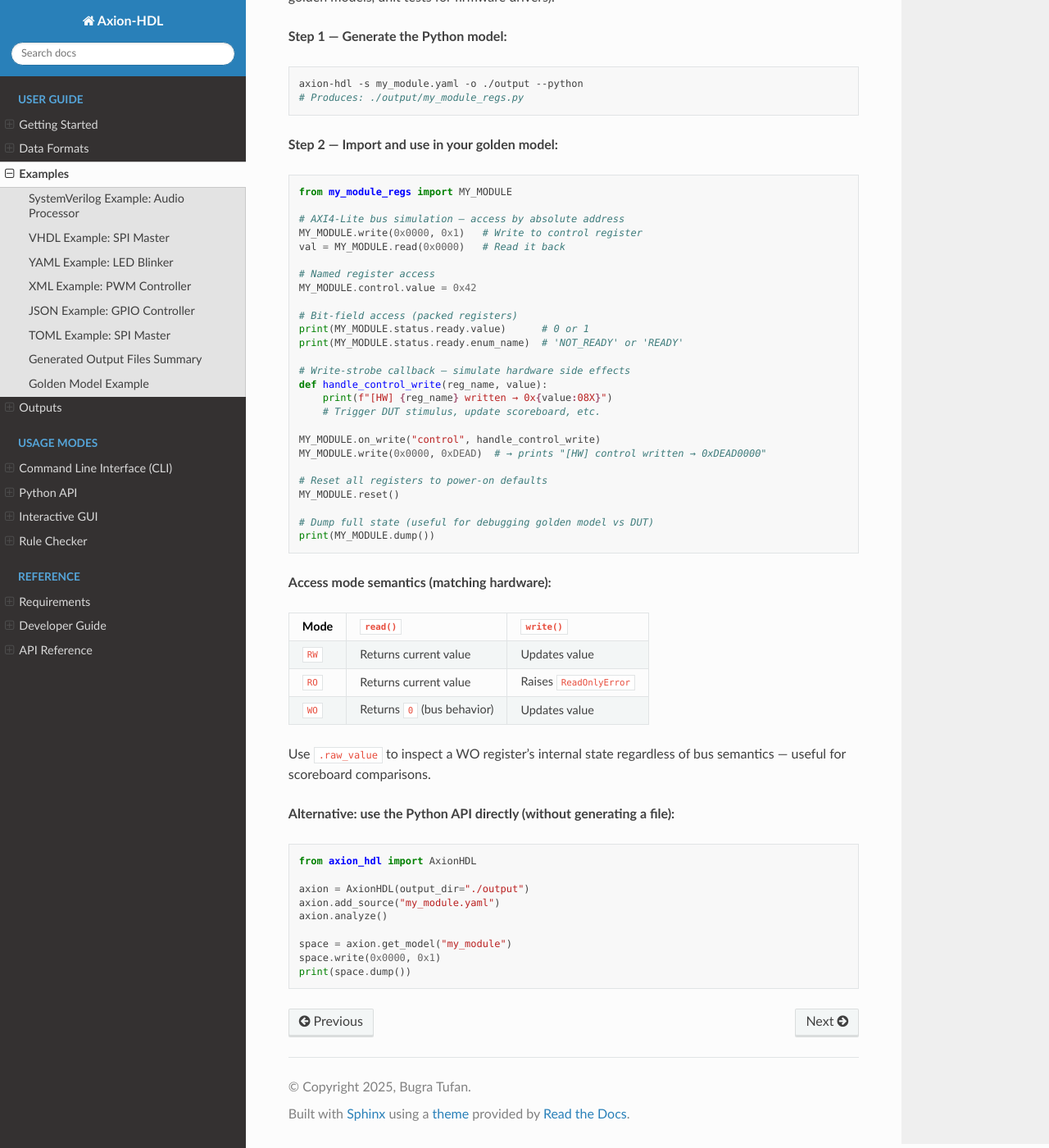
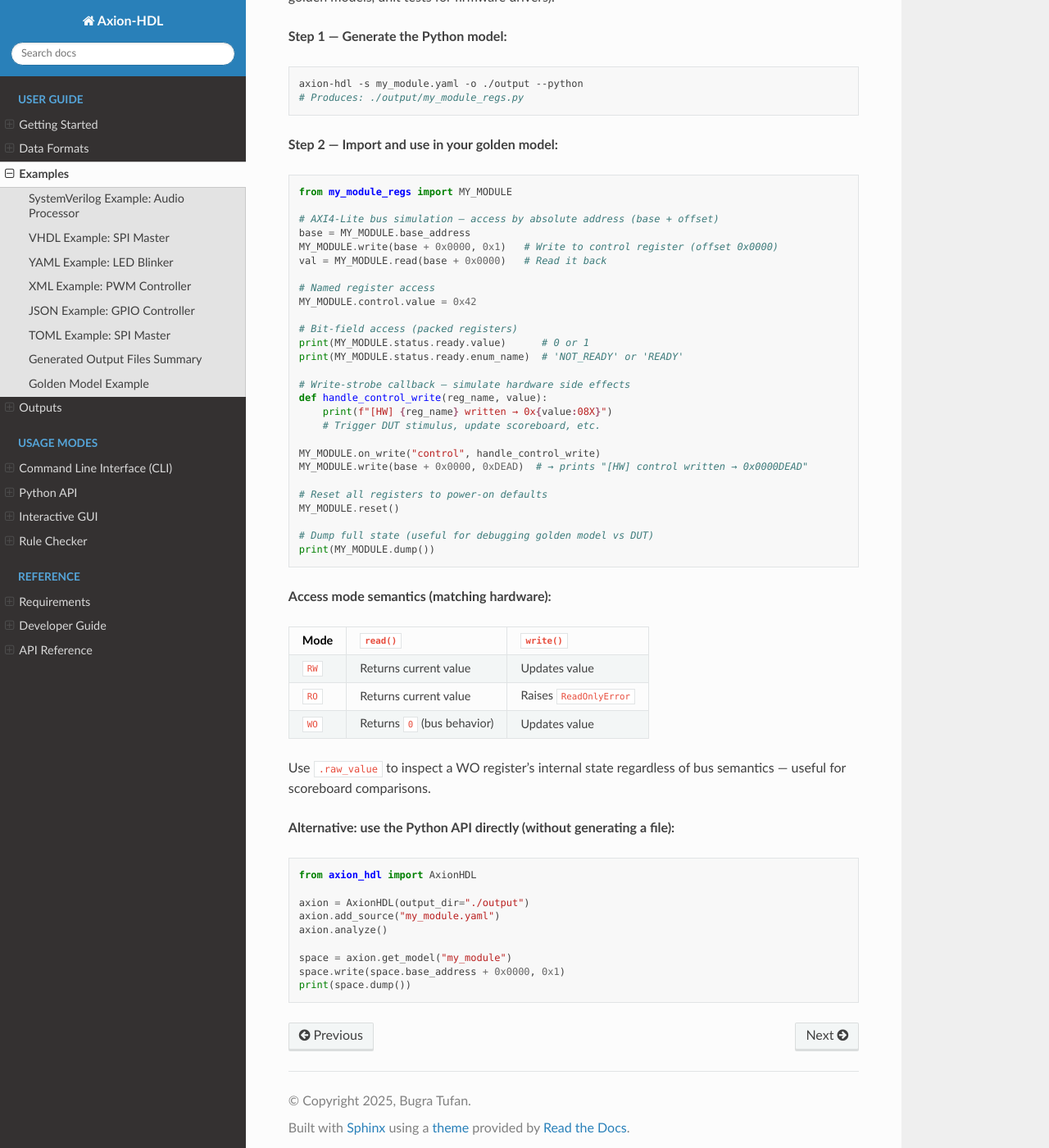
Before and after one commit to bugratufan/axion-hdl, a Sphinx documentation site: the page built from docs/source/examples.md, in a window 1280 px wide and 1400 px high, scrolled down 20986 px. Shown: the whole window at 82% size. Built offline with Sphinx 7.4.7 and the Read the Docs theme 3.1.0, drawn with Linux system fonts in a browser that asks for light colours.

Commit message:
fix(register-model): address Copilot review comments on PR #112
- axion.py: add missing `return errors` at end of check_address_overlaps()
- python_generator.py: sanitize entity_name to valid Python identifier (hyphens → _,
  guard against leading digits); add _sanitize_identifier() helper
- python_generator.py: update usage template to use base + offset notation
- docs/outputs.md: fix example to use base_address + offset instead of bare 0x0000
- docs/examples.md: fix write/read calls to use absolute addresses; fix callback
  comment value (0xDEAD0000 → 0x0000DEAD); fix Alternative section address
- docs/python-api.md: fix generate_python() return type (List[str] | False);
  fix usage snippet to use absolute address

````diff
--- a/docs/source/examples.md
+++ b/docs/source/examples.md
@@ -1207,9 +1207,10 @@ axion-hdl -s my_module.yaml -o ./output --python
 ```python
 from my_module_regs import MY_MODULE
 
-# AXI4-Lite bus simulation — access by absolute address
-MY_MODULE.write(0x0000, 0x1)   # Write to control register
-val = MY_MODULE.read(0x0000)   # Read it back
+# AXI4-Lite bus simulation — access by absolute address (base + offset)
+base = MY_MODULE.base_address
+MY_MODULE.write(base + 0x0000, 0x1)   # Write to control register (offset 0x0000)
+val = MY_MODULE.read(base + 0x0000)   # Read it back
 
 # Named register access
 MY_MODULE.control.value = 0x42
@@ -1224,7 +1225,7 @@ def handle_control_write(reg_name, value):
     # Trigger DUT stimulus, update scoreboard, etc.
 
 MY_MODULE.on_write("control", handle_control_write)
-MY_MODULE.write(0x0000, 0xDEAD)  # → prints "[HW] control written → 0xDEAD0000"
+MY_MODULE.write(base + 0x0000, 0xDEAD)  # → prints "[HW] control written → 0x0000DEAD"
 
 # Reset all registers to power-on defaults
 MY_MODULE.reset()
@@ -1254,6 +1255,6 @@ axion.add_source("my_module.yaml")
 axion.analyze()
 
 space = axion.get_model("my_module")
-space.write(0x0000, 0x1)
+space.write(space.base_address + 0x0000, 0x1)
 print(space.dump())
 ```
````
Also changed, not shown: docs/source/outputs.md (+4 -3 lines), docs/source/python-api.md (+3 -2 lines), 2 other files.
